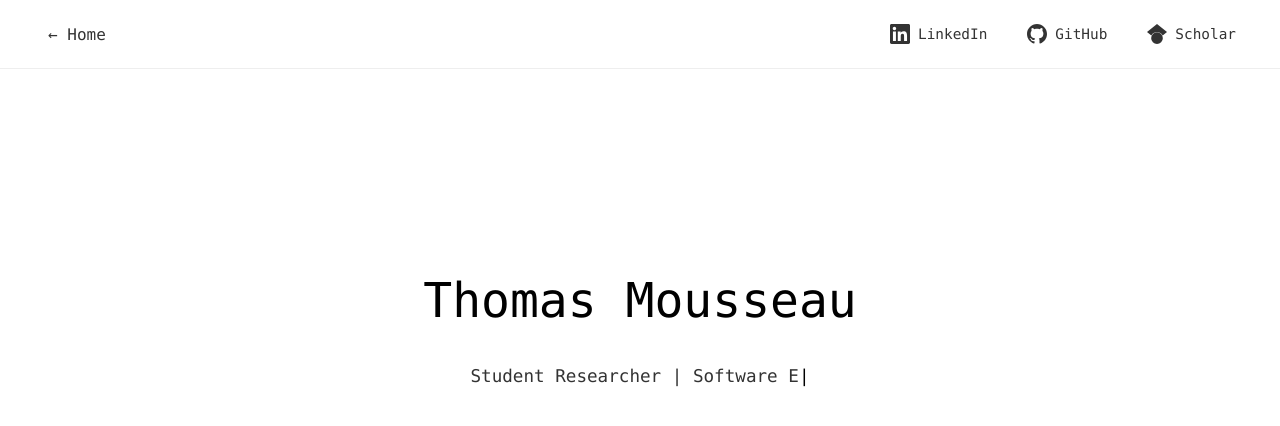
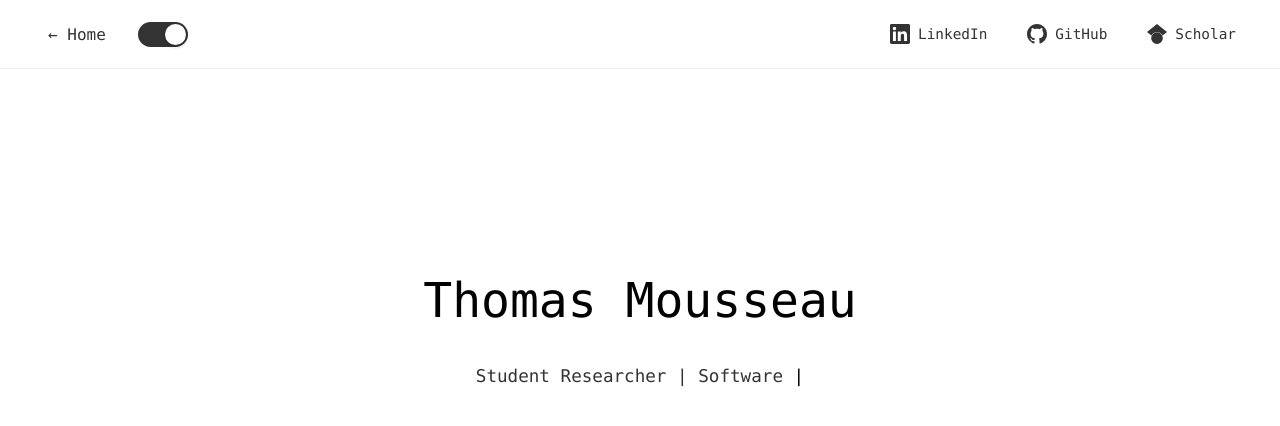
Before and after one commit to ThomasMousseau/ThomasMousseau.github.io, an Angular app: page / in a window 1280 px wide. Shown: the top 426 px of the page. Built offline with nearby package versions, Linux system fonts and the light colour scheme.

Commit message:
feat: added animation toggle

```diff
--- a/src/app/header/header.component.css
+++ b/src/app/header/header.component.css
@@ -8,6 +8,12 @@
   position: sticky;
   top: 0;
   z-index: 100;
+}
+
+.left-section {
+  display: flex;
+  align-items: center;
+  gap: 1rem;
 }
 
 .home-btn {
@@ -23,6 +29,49 @@
 .home-btn:hover {
   background-color: #f0f0f0;
   text-decoration: none;
+}
+
+/* Animation toggle switch */
+.animation-toggle {
+  width: 50px;
+  height: 25px;
+  background-color: #ccc;
+  border-radius: 12.5px;
+  border: none;
+  cursor: pointer;
+  transition: background-color 0.3s ease;
+  position: relative;
+  padding: 0;
+}
+
+.animation-toggle.enabled {
+  background-color: #333;
+}
+
+.animation-toggle::before {
+  content: '';
+  position: absolute;
+  top: 2px;
+  left: 2px;
+  width: 21px;
+  height: 21px;
+  background-color: white;
+  border-radius: 50%;
+  transition: transform 0.3s ease;
+  box-shadow: 0 2px 4px rgba(0, 0, 0, 0.2);
+}
+
+.animation-toggle.enabled::before {
+  transform: translateX(25px);
+}
+
+.animation-toggle:hover {
+  transform: scale(1.05);
+}
+
+.animation-toggle:focus {
+  outline: none;
+  box-shadow: 0 0 0 3px rgba(51, 51, 51, 0.2);
 }
 
 .social-links {
--- a/src/app/header/header.component.html
+++ b/src/app/header/header.component.html
@@ -1,5 +1,13 @@
 <header class="app-header">
-  <a routerLink="/" class="home-btn">← Home</a>
+  <div class="left-section">
+    <a routerLink="/" class="home-btn">← Home</a>
+    <!-- Animation Toggle Switch -->
+    <button class="animation-toggle"
+            [class.enabled]="animationService.animationsEnabled"
+            (click)="toggleAnimations()"
+            [title]="animationService.animationsEnabled ? 'Disable animations' : 'Enable animations'">
+    </button>
+  </div>
   <div class="social-links">
     <a href="https://linkedin.com/in/thomas-mousseau" target="_blank" class="social-link">
       <svg width="20" height="20" viewBox="0 0 24 24" fill="currentColor">
--- a/src/app/header/header.component.ts
+++ b/src/app/header/header.component.ts
@@ -1,12 +1,18 @@
 import { Component } from '@angular/core';
 import { RouterModule } from '@angular/router';
+import { CommonModule } from '@angular/common';
+import { AnimationService } from '../services/animation.service';
 
 @Component({
   selector: 'app-header',
-  imports: [RouterModule],
+  imports: [RouterModule, CommonModule],
   templateUrl: './header.component.html',
   styleUrl: './header.component.css'
 })
 export class HeaderComponent {
+  constructor(public animationService: AnimationService) {}
 
+  toggleAnimations() {
+    this.animationService.toggleAnimations();
+  }
 }
--- a/src/app/home/home.component.ts
+++ b/src/app/home/home.component.ts
@@ -1,6 +1,8 @@
-import { Component, OnInit } from '@angular/core';
+import { Component, OnInit, ChangeDetectorRef, OnDestroy } from '@angular/core';
 import { RouterLink, RouterLinkActive } from '@angular/router';
 import { CommonModule } from '@angular/common';
+import { AnimationService } from '../services/animation.service';
+import { Subscription } from 'rxjs';
 
 @Component({
   selector: 'app-home',
@@ -9,7 +11,7 @@ import { CommonModule } from '@angular/common';
   templateUrl: './home.component.html',
   styleUrls: ['./home.component.css']
 })
-export class HomeComponent implements OnInit {
+export class HomeComponent implements OnInit, OnDestroy {
   displayedName = '';
   displayedDescription = '';
   displayedCv = '';
@@ -21,6 +23,9 @@ export class HomeComponent implements OnInit {
   showCvCursor = false;
   showAboutCursor = false;
   showPublicationsCursor = false;
+  animationsEnabled = true;
+  private animationInProgress = false;
+  private animationSubscription: Subscription | null = null;
 
   private readonly fullName = 'Thomas Mousseau';
   private readonly fullDescription = 'Student Researcher | Software Engineer';
@@ -32,14 +37,39 @@ export class HomeComponent implements OnInit {
   private readonly pauseBeforeNav = 800; // pause before showing navigation
   private readonly pauseBetweenNavItems = 300; // pause between navigation items
 
+  constructor(private cdr: ChangeDetectorRef, private animationService: AnimationService) {}
+
   ngOnInit() {
-    // Reset all state to ensure clean start on every load
-    this.resetState();
-    this.startTypewriterEffect();
+    // Subscribe to animation changes from the service
+    this.animationSubscription = this.animationService.animationsEnabled$.subscribe(enabled => {
+      // Stop any ongoing animation immediately
+      this.animationInProgress = false;
+
+      this.animationsEnabled = enabled;
+      this.resetState();
+
+      // Small delay to ensure state is cleared before starting new animation
+      setTimeout(() => {
+        if (this.animationsEnabled) {
+          this.startTypewriterEffect();
+        } else {
+          this.showAllContent();
+        }
+      }, 10);
+    });
+  }
+
+  ngOnDestroy() {
+    if (this.animationSubscription) {
+      this.animationSubscription.unsubscribe();
+    }
   }
 
   private resetState() {
-    // Reset displayed text
+    // Stop any ongoing animation first
+    this.animationInProgress = false;
+
+    // Reset displayed text completely
     this.displayedName = '';
     this.displayedDescription = '';
     this.displayedCv = '';
@@ -53,51 +83,86 @@ export class HomeComponent implements OnInit {
     this.showCvCursor = false;
     this.showAboutCursor = false;
     this.showPublicationsCursor = false;
+
+    // Force change detection to ensure UI is updated
+    this.cdr.detectChanges();
+  }
+
+  private showAllContent() {
+    // Show all content immediately without animation
+    this.displayedName = this.fullName;
+    this.displayedDescription = this.fullDescription;
+    this.displayedCv = this.fullCv;
+    this.displayedAbout = this.fullAbout;
+    this.displayedPublications = this.fullPublications;
+    this.showNav = true;
+    this.showNameCursor = false;
+    this.showDescCursor = false;
+    this.showCvCursor = false;
+    this.showAboutCursor = false;
+    this.showPublicationsCursor = false;
   }
 
   private async startTypewriterEffect() {
+    // Double-check animations are still enabled before starting
+    if (!this.animationsEnabled) return;
+
+    this.animationInProgress = true;
+
     // Type the name
     await this.typeText(this.fullName, (char) => this.displayedName += char);
+    if (!this.animationInProgress || !this.animationsEnabled) return;
 
     // Hide name cursor
     this.showNameCursor = false;
 
     // Pause between name and description
     await this.delay(this.pauseBetweenLines);
+    if (!this.animationInProgress || !this.animationsEnabled) return;
 
     // Show description cursor and type the description
     this.showDescCursor = true;
     await this.typeText(this.fullDescription, (char) => this.displayedDescription += char);
+    if (!this.animationInProgress || !this.animationsEnabled) return;
 
     // Hide description cursor
     this.showDescCursor = false;
 
     // Pause before showing navigation
     await this.delay(this.pauseBeforeNav);
+    if (!this.animationInProgress || !this.animationsEnabled) return;
 
     // Show navigation container and start typing navigation items
     this.showNav = true;
 
-    // Type CV (only show after text is typed)
+    // Type CV
     this.showCvCursor = true;
     await this.typeText(this.fullCv, (char) => this.displayedCv += char);
+    if (!this.animationInProgress || !this.animationsEnabled) return;
     this.showCvCursor = false;
     await this.delay(this.pauseBetweenNavItems);
+    if (!this.animationInProgress || !this.animationsEnabled) return;
 
-    // Type About Me (only show after text is typed)
+    // Type About Me
     this.showAboutCursor = true;
     await this.typeText(this.fullAbout, (char) => this.displayedAbout += char);
+    if (!this.animationInProgress || !this.animationsEnabled) return;
     this.showAboutCursor = false;
     await this.delay(this.pauseBetweenNavItems);
+    if (!this.animationInProgress || !this.animationsEnabled) return;
 
-    // Type Publications (only show after text is typed)
+    // Type Publications
     this.showPublicationsCursor = true;
     await this.typeText(this.fullPublications, (char) => this.displayedPublications += char);
+    if (!this.animationInProgress || !this.animationsEnabled) return;
     this.showPublicationsCursor = false;
+
+    this.animationInProgress = false;
   }
 
   private async typeText(text: string, callback: (char: string) => void): Promise<void> {
     for (let i = 0; i < text.length; i++) {
+      if (!this.animationInProgress || !this.animationsEnabled) return;
       callback(text[i]);
       await this.delay(this.typeSpeed);
     }
--- /dev/null
+++ b/src/app/services/animation.service.ts
@@ -0,0 +1,33 @@
+import { Injectable } from '@angular/core';
+import { BehaviorSubject } from 'rxjs';
+
+@Injectable({
+  providedIn: 'root'
+})
+export class AnimationService {
+  private animationsEnabledSubject = new BehaviorSubject<boolean>(true);
+  public animationsEnabled$ = this.animationsEnabledSubject.asObservable();
+
+  constructor() {
+    // Only access localStorage in the browser
+    if (typeof window !== 'undefined' && window.localStorage) {
+      const savedPreference = localStorage.getItem('homeAnimationsEnabled');
+      const enabled = savedPreference !== null ? JSON.parse(savedPreference) : true;
+      this.animationsEnabledSubject.next(enabled);
+    }
+  }
+
+  get animationsEnabled(): boolean {
+    return this.animationsEnabledSubject.value;
+  }
+
+  toggleAnimations(): void {
+    const newValue = !this.animationsEnabledSubject.value;
+    this.animationsEnabledSubject.next(newValue);
+
+    // Only save to localStorage in the browser
+    if (typeof window !== 'undefined' && window.localStorage) {
+      localStorage.setItem('homeAnimationsEnabled', JSON.stringify(newValue));
+    }
+  }
+}
```
